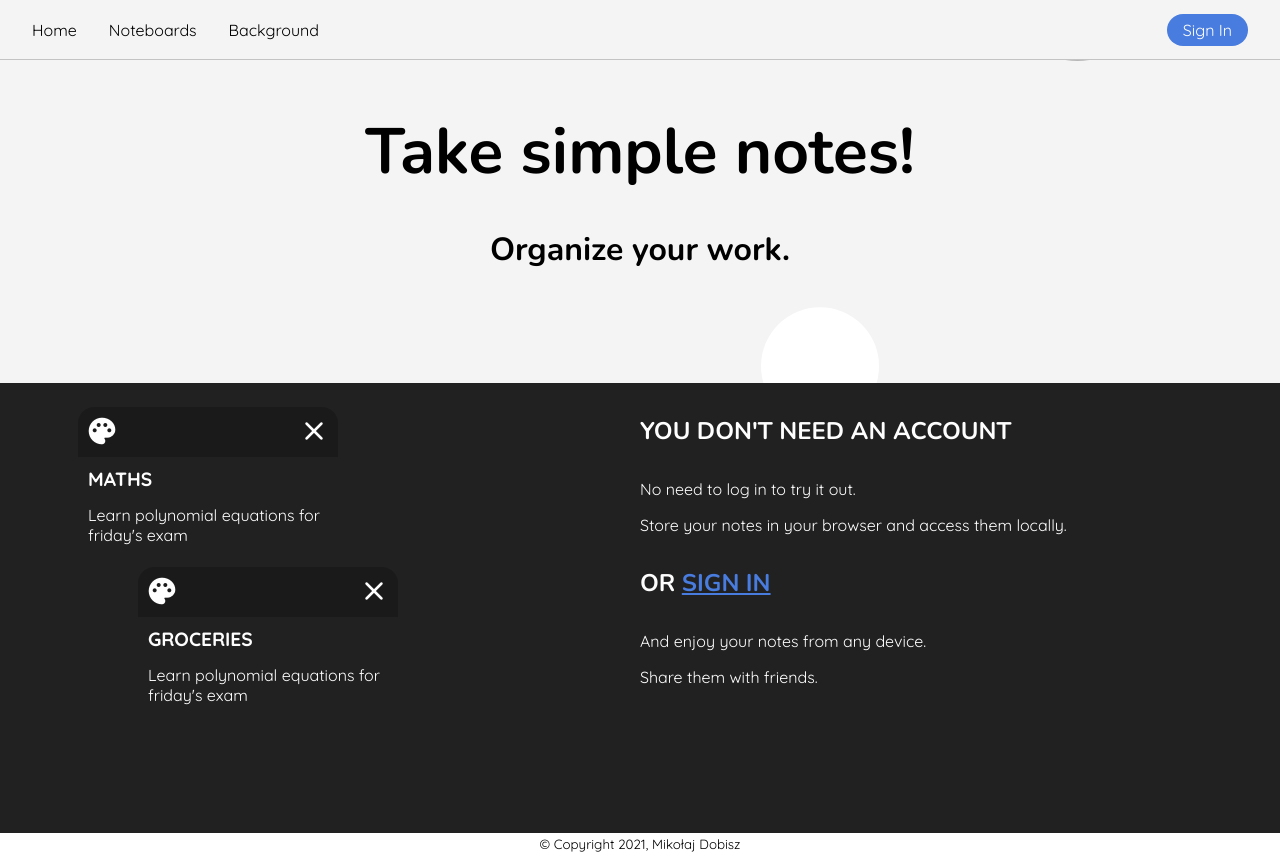
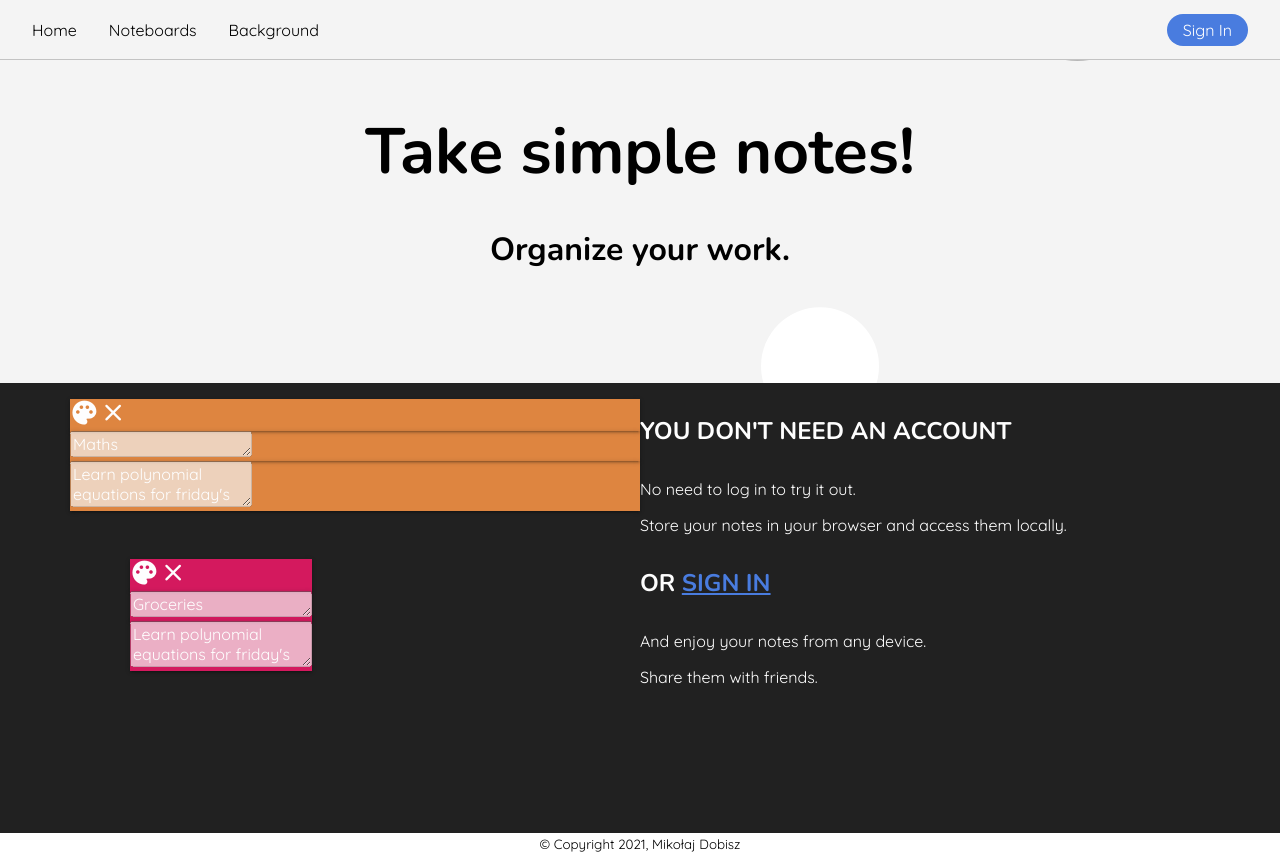
Before and after one commit to mikolajdobisz/simple-notes, a Next.js app: page / in a window 1280 px wide. Built offline with nearby package versions, Linux system fonts and the light colour scheme.

Commit message:
note improvements

```diff
--- /dev/null
+++ b/components/FakeNote.js
@@ -0,0 +1,47 @@
+import React, { useEffect, useState } from 'react'
+import TextareaAutosize from 'react-textarea-autosize'
+import styles from '../styles/modules/Note.module.scss'
+import settings from '../scripts/settings.json'
+
+const FakeNote = ({title, text, color, customStyle}) => {
+  const colorStyle = {backgroundColor: settings['notes-colors'][color]}
+
+  return (
+    <div style={customStyle}>
+      <div style={colorStyle} className={styles.Note}>
+        <div className={styles.nav}>
+          <i
+            className={"material-icons-round icon " + styles.icon}
+            onClick={() => {setColorMenu(!colorMenu)}}
+          >
+            palette
+          </i>
+          <span>
+            <i className={"material-icons-round icon " + styles.icon}>
+              close
+            </i>
+          </span>
+        </div>
+        <div className={styles.title}>
+          <TextareaAutosize
+          maxLength="64"
+          placeholder="Title"
+          spellCheck="false"
+          defaultValue={title}
+          disabled={true}
+          />
+        </div>
+        <div className={styles.text}>
+          <TextareaAutosize
+          placeholder="Text"
+          spellCheck="false"
+          defaultValue={text}
+          disabled={true}
+          />
+        </div>
+      </div>
+    </div>
+  )
+}
+
+export default FakeNote
--- a/components/Note.js
+++ b/components/Note.js
@@ -2,16 +2,25 @@ import React, { useEffect, useState } from 'react'
 import TextareaAutosize from 'react-textarea-autosize'
 import styles from '../styles/modules/Note.module.scss'
 import settings from '../scripts/settings.json'
+import Draggable from 'react-draggable'
 
-const Note = ({title, text, color, customStyle, readonly}) => {
 
+const Note = ({title, text, color, readonly}) => {
+
+  //state - is note saved or not
   const [unsaved, setUnsaved] = useState(false);
+
+
   //states connected with text values
   const [textVal, setTextVal] = useState();
   const [titleVal, setTitleVal] = useState();
+
   //states connected with color
   const [colorMenu, setColorMenu] = useState(false);
+  const [colors, setColors] = useState(settings['notes-colors']);
+  const [colorIndex, setColorIndex] = useState(color);
 
+  //useEffect - is note saved or not
   useEffect(() => {
     if(textVal == text && titleVal == title){
       if(unsaved) setUnsaved(false)
@@ -21,42 +30,67 @@ const Note = ({title, text, color, customStyle, readonly}) => {
     }
   }, [textVal, titleVal])
 
+  //useEffect - save title and text values from parent component to local states
   useEffect(() => {
     setTextVal(text);
     setTitleVal(title);
   }, [title, text])
 
-  const saveChangesButton = () => {
+
+  //return style with color
+  const getColorStyle = () => {
+    return {
+      backgroundColor: colors[colorIndex]
+    }
+  }
+
+  const changeColor = (index) => {
+    if(index != colorIndex) setColorIndex(index)
+  }
+
+  const saveChangesHandler = () => {
     // ### Make note save to storage or db
     setUnsaved(false);
   }
 
-  const colorStyle = {backgroundColor: settings['notes-colors'][color]}
-
   return (
-    <div style={customStyle}>
+    <div className={styles.Note}>
       {colorMenu &&
       <div
-        className={styles.colorsMenu}
-        style={colorStyle}
+        className={styles.colorMenu}
+        //style={getColorStyle()}
       >
-          halo
+          {
+            colors.map((el, i) => {
+              return <div
+              className={styles.color}
+                style={{background: colors[i]}}
+                key={i}
+                onClick={() => {changeColor(i)}}
+                >
+              </div>
+            })
+          }
       </div>
       }
-      <div style={colorStyle} className={styles.Note}>
+      <div style={getColorStyle()} className={styles.NoteContent}>
         <div className={styles.nav}>
+          <span className={styles.left}>
             <i
               className={"material-icons-round icon " + styles.icon}
               onClick={() => {setColorMenu(!colorMenu)}}
             >
               palette
             </i>
-          <span>
+          </span>
+          <span className={styles.center}>
+          </span>
+          <span className={styles.right}>
             {
               unsaved &&
               <i
                 className={"material-icons-round icon " + styles.icon}
-                onClick={saveChangesButton}
+                onClick={saveChangesHandler}
               >
                 done
               </i>
--- a/package.json
+++ b/package.json
@@ -13,6 +13,7 @@
     "next": "11.0.1",
     "react": "17.0.2",
     "react-dom": "17.0.2",
+    "react-draggable": "^4.4.3",
     "react-textarea-autosize": "^8.3.3",
     "sass": "^1.35.1",
     "uuid": "^8.3.2"
--- a/pages/index.js
+++ b/pages/index.js
@@ -1,5 +1,5 @@
 import Link from 'next/link'
-import Note from '../components/Note'
+import FakeNote from '../components/FakeNote'
 import styles from '../styles/modules/Home.module.scss'
 
 export default function Home() {
@@ -16,17 +16,15 @@ export default function Home() {
       <div className={styles.section_1}>
         <div className={"container " + styles.container}>
           <div>
-            <Note
+            <FakeNote
               title="Maths"
               text="Learn polynomial equations for friday's exam"
-              color="pink"
-              readonly={true}
+              color={0}
             />
-            <Note
+            <FakeNote
               title="Groceries"
               text="Learn polynomial equations for friday's exam"
-              color="orange"
-              readonly={true}
+              color={2}
               customStyle={{
                 position: "absolute",
                 top: "160px",
--- a/styles/globals.scss
+++ b/styles/globals.scss
@@ -33,7 +33,7 @@ main{
 }
 
 .icon{
-  font-size: 2rem;
+  font-size: 1.8rem;
   user-select: none;
 }
 
--- a/styles/modules/CircleIconButton.module.scss
+++ b/styles/modules/CircleIconButton.module.scss
@@ -12,7 +12,6 @@
   cursor: pointer;
 
   .icon{
-    font-size: 2rem;
     color: $primary-1;
   }
 
--- a/styles/modules/Note.module.scss
+++ b/styles/modules/Note.module.scss
@@ -1,6 +1,12 @@
 @import '../variables.scss';
 
 .Note{
+  > * {
+    box-shadow: $shadow-1;
+  }
+}
+
+.NoteContent{
   color: $primary-1;
   border-radius: $note-border-radius;
 
@@ -10,14 +16,33 @@
 
   .nav{
     display: flex;
-    justify-content: space-between;
     background-color: $darken;
-    padding: 0.5rem;
     border-radius:
     $note-border-radius $note-border-radius 0 0;
 
+    .left{
+      flex: content;
+    }
+
+    .center{
+      flex: 1;
+      cursor: move;
+    }
+
+    .right{
+      flex: content;
+    }
+
+    .icon{
+      cursor: pointer;
+      &:hover{
+        transform: scale(1.2);
+      }
+    }
+
     > span{
-      line-height: 1em;
+      padding: 0.5rem;
+      line-height: 0;
     }
   }
 
@@ -64,16 +89,31 @@
   }
 }
 
-.icon{
+.colorMenu{
+  z-index: 10;
+  padding: 0.5rem;
+  border-radius: $note-border-radius;
+  margin: 0.5rem 0.5rem 0 0.5rem;
+  display: flex;
+  flex-wrap: wrap;
+  justify-content: center;
+  background-color: $primary-1;
+}
+
+.color{
+  width: 48px;
+  height: 48px;
+  border-radius: 100%;
+  margin: 0.2rem;
+  box-shadow: $shadow-1;
+  transition: box-shadow 0.2s $transition-function;
   cursor: pointer;
+
   &:hover{
-    transform: scale(1.2);
+    box-shadow: $shadow-2;
+  }
+
+  &:active{
+    box-shadow: $shadow-3;
   }
 }
-
-.colorsMenu{
-  z-index: 10;
-  padding: 1rem;
-  border-radius: $note-border-radius;
-  margin: 0.5rem 0.5rem 0 0.5rem;
-}
```
Also changed, not shown: 1 other file (tests, documents, lock files or other folders). Lines whose indentation alone changed are shown as unchanged.
